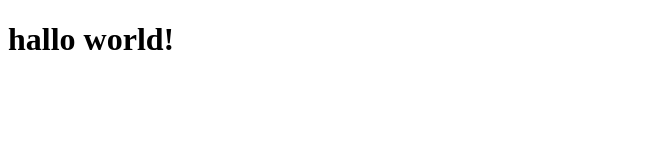
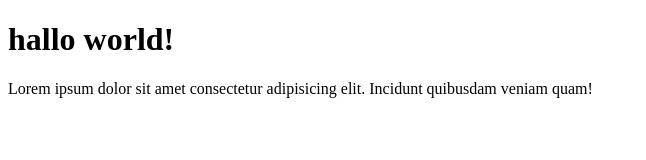
Before and after one commit to Lutfanhadi/latihan-git, a plain HTML site: page index.html in a window 1280 px wide. Shown: the whole page, without its empty margins (0-646 px from the left). Drawn offline with Linux system fonts and the light colour scheme.

Commit message:
menambahkan paragraf dan file css

```diff
--- a/index.html
+++ b/index.html
@@ -1,11 +1,15 @@
 <!DOCTYPE html>
 <html lang="en">
-<head>
-    <meta charset="UTF-8">
-    <meta name="viewport" content="width=device-width, initial-scale=1.0">
+  <head>
+    <meta charset="UTF-8" />
+    <meta name="viewport" content="width=device-width, initial-scale=1.0" />
     <title>latihan git</title>
-</head>
-<body>
+  </head>
+  <body>
     <h1>hallo world!</h1>
-</body>
+    <p>
+      Lorem ipsum dolor sit amet consectetur adipisicing elit. Incidunt
+      quibusdam veniam quam!
+    </p>
+  </body>
 </html>
```
Also changed, not shown: style.css (added).
